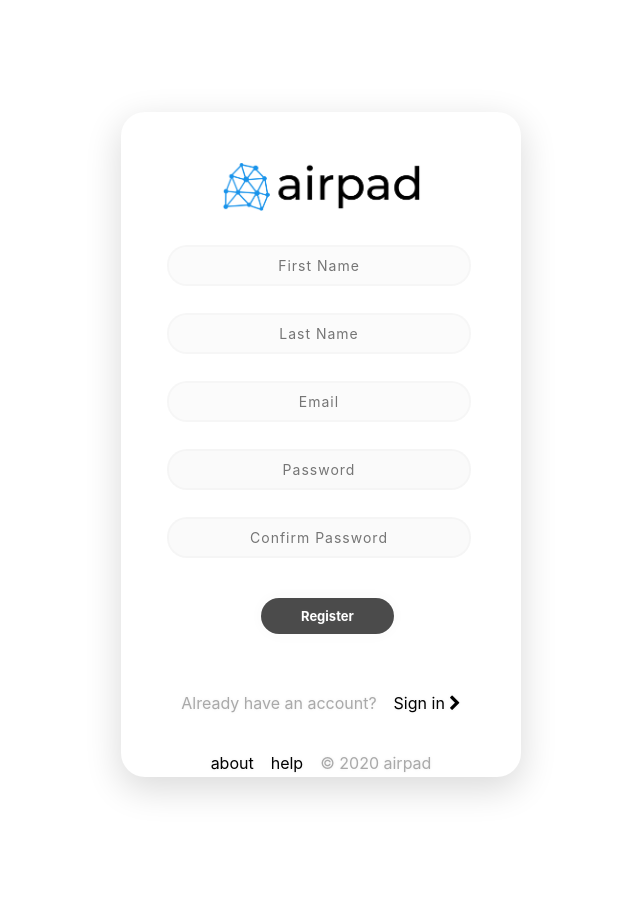
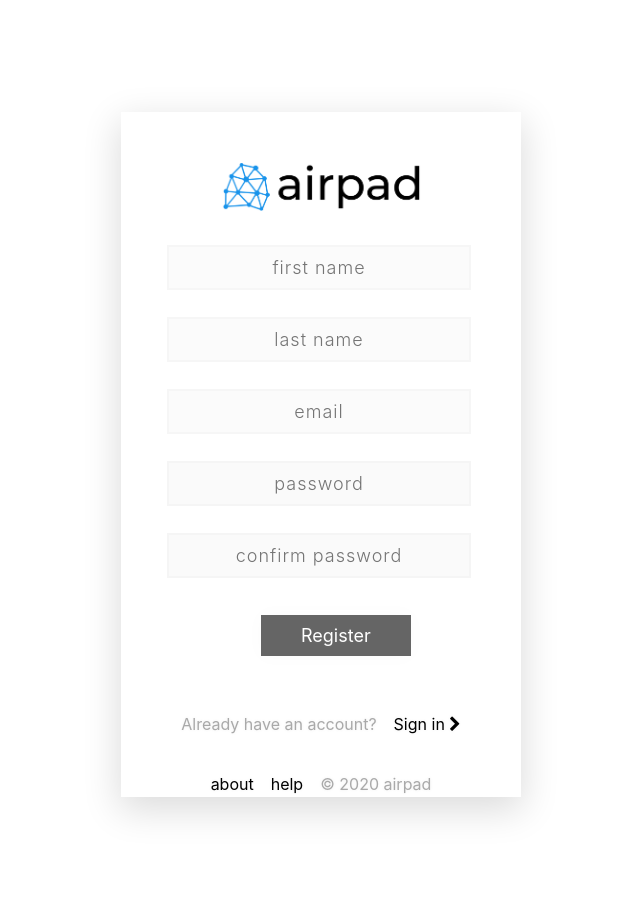
Before and after one commit to eoinfaust/airpad, a PHP site: page /register.html in a window 1280 px wide. Shown: the whole page, without its empty margins (319-959 px from the left). Before the commit the page ends 796 px from the top, so only its background shows below. Run offline with PHP 8.4, Linux system fonts and the light colour scheme.

Commit message:
all changees

```diff
--- a/main.css
+++ b/main.css
@@ -1,5 +1,7 @@
 body {
     background-color: #FFFFFF;
+    margin: 0;
+    margin-bottom:20px;
     font-family: -apple-system,
                 BlinkMacSystemFont,
                 "Segoe UI",
@@ -22,40 +24,56 @@ body {
 .mainsign {
     background-color: #FFFFFF;
     width: 400px;
-    height: 455px;
+    height: 463px;
     margin: 7em auto;
-    border-radius: 1.5em;
     box-shadow: 0px 11px 35px 2px rgba(0, 0, 0, 0.14);
 }
 
 .mainreg {
     background-color: #FFFFFF;
     width: 400px;
-    height: 665px;
+    height: 685px;
     margin: 7em auto;
-    border-radius: 1.5em;
+    box-shadow: 0px 11px 35px 2px rgba(0, 0, 0, 0.14);
+}
+
+.abouthead {
+    background-color: #000000;
+    width: 100%;
+    margin:0px auto;
+    margin-top:0px;
+    margin-bottom:0px;
     box-shadow: 0px 11px 35px 2px rgba(0, 0, 0, 0.14);
 }
 
 .about {
     background-color: #FFFFFF;
-    width: 1200px;
-    height: 1350px;
-    margin: 7em auto;
-    border-radius: 1.5em;
+    width: 1400px;
+    margin:7em auto;
+    margin-top:0px;
+    margin-bottom:0px;
+    box-shadow: 0px 11px 35px 2px rgba(0, 0, 0, 0.14);
+}
+
+.abouti {
+    background-color: #FFFFFF;
+    width: 1400px;
+    height:442px;
+    margin:7em auto;
+    margin-top:5px;
+    margin-bottom:5px;
     box-shadow: 0px 11px 35px 2px rgba(0, 0, 0, 0.14);
 }
 
 .un {
     width: 76%;
     color: rgb(38, 50, 56);
-    font-weight: 400;
-    font-size: 14px;
+    font-weight: 300;
+    font-size: 18px;
     letter-spacing: 1px;
     background: rgba(146, 145, 145, 0.04);
     padding: 10px 20px;
     border: none;
-    border-radius: 20px;
     outline: none;
     box-sizing: border-box;
     border: 2px solid rgba(0, 0, 0, 0.02);
@@ -84,13 +102,12 @@ form.form1 {
 .pass {
     width: 76%;
     color: rgb(38, 50, 56);
-    font-weight: 400;
-    font-size: 14px;
+    font-weight: 300;
+    font-size: 18px;
     letter-spacing: 1px;
     background: rgba(136, 126, 126, 0.04);
     padding: 10px 20px;
     border: none;
-    border-radius: 20px;
     outline: none;
     box-sizing: border-box;
     border: 2px solid rgba(0, 0, 0, 0.02);
@@ -114,7 +131,6 @@ form.form1 {
 
 .signin {
     cursor: pointer;
-    border-radius: 5em;
     color: #fff;
     background: #000000;
     border: 0;
@@ -132,16 +148,15 @@ form.form1 {
                 "Helvetica Neue",
                 sans-serif;
     margin-left: 35%;
-    font-size: 13px;
-    font-weight: 700;
+    font-size: 18px;
+    font-weight: 400;
     box-shadow: 0 0 20px 1px rgba(0, 0, 0, 0.04);
-    opacity: 0.7;
+    opacity: 0.6;
     transition: 0.3s;
 }
 
 .register{
     cursor: pointer;
-    border-radius: 5em;
     color: #fff;
     background: #000000;
     border: 0;
@@ -160,10 +175,10 @@ form.form1 {
                 sans-serif;
     margin-left: 35%;
     margin-top: 50px;
-    font-size: 13px;
-    font-weight: 700;
+    font-size: 18px;
+    font-weight: 400;
     box-shadow: 0 0 20px 1px rgba(0, 0, 0, 0.04);
-    opacity: 0.7;
+    opacity: 0.6;
     transition: 0.3s;
 }
 
@@ -201,9 +216,9 @@ a {
 }
 
 .tagline{
-    color: #1593eb;
+    color: white;
     font-size: 24px;
-    font-weight: 400;
+    font-weight: 300;
 }
 
 .img1 {
--- a/register.html
+++ b/register.html
@@ -10,11 +10,11 @@
   <div class="mainreg">
     <div class="logo"><img src="airpadlight.png" alt="airpad"></div>
       <form class="form1">
-      <input class="un " type="text" align="center" placeholder="First Name">
-      <input class="un " type="text" align="center" placeholder="Last Name">
-      <input class="un " type="text" align="center" placeholder="Email">
-      <input class="pass" type="password" align="center" placeholder="Password">
-      <input class="pass" type="password" align="center" placeholder="Confirm Password">
+      <input class="un " type="text" align="center" placeholder="first name">
+      <input class="un " type="text" align="center" placeholder="last name">
+      <input class="un " type="text" align="center" placeholder="email">
+      <input class="pass" type="password" align="center" placeholder="password">
+      <input class="pass" type="password" align="center" placeholder="confirm password">
       <br><br>
       <a class="register" align="center">Register</a>
       <br><br><br>
--- a/signin.html
+++ b/signin.html
@@ -1,6 +1,5 @@
 <!DOCTYPE html>
 <html lang="en" dir="ltr">
-<script src="app.js"></script>
 <head>
 <link rel="stylesheet" href="main.css">
 <link rel="stylesheet" href="https://cdnjs.cloudflare.com/ajax/libs/font-awesome/4.7.0/css/font-awesome.min.css">
@@ -10,8 +9,8 @@
   <div class="mainsign">
     <div class="logo"><img src="airpadlight.png" alt="airpad"></div>
       <form class="form1">
-      <input class="un " type="text" align="center" placeholder="Email">
-      <input class="pass" type="password" align="center" placeholder="Password">
+      <input class="un " type="text" align="center" placeholder="email">
+      <input class="pass" type="password" align="center" placeholder="password">
       <br><br>
       <a class="signin" align="center">Sign in</a>
       <br><br><br>
```
Also changed, not shown: about.html (+26 -15 lines), 2 other files.
